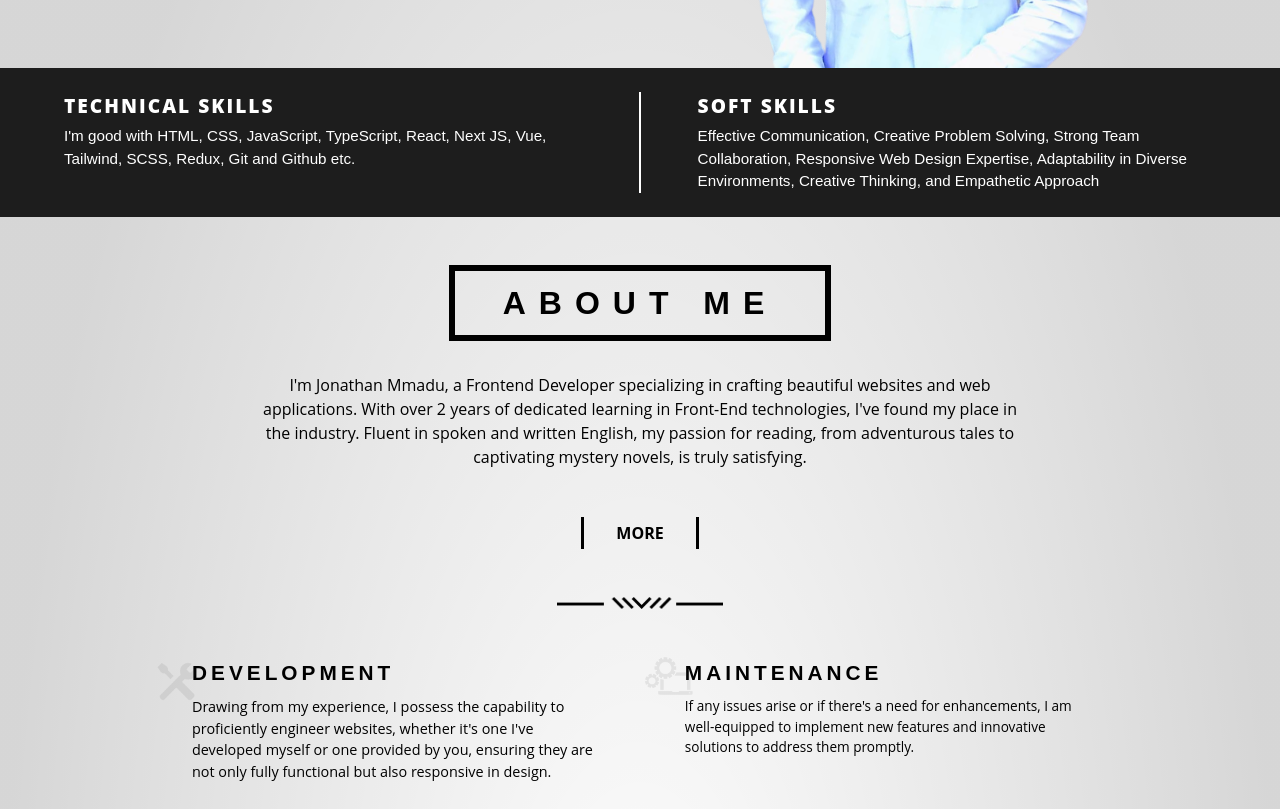
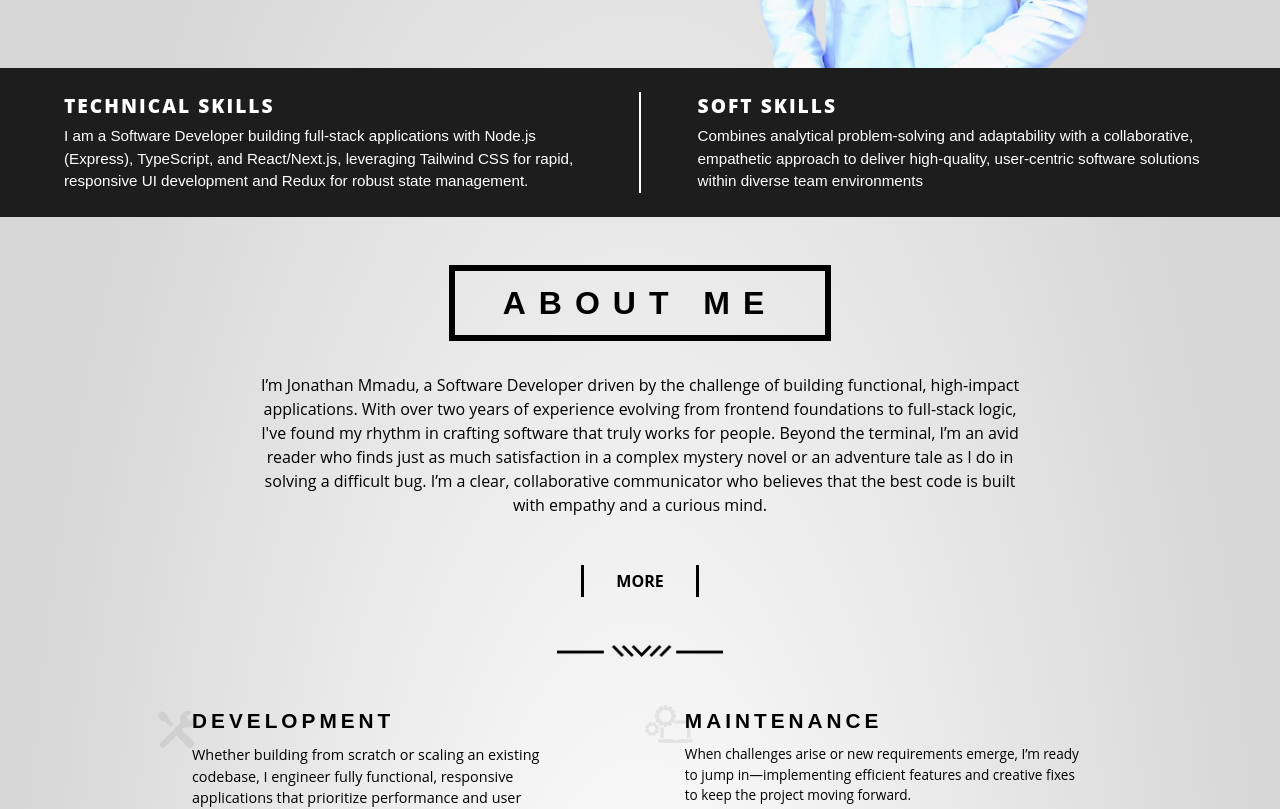
Before and after one commit to Jozz77/JonathanDev, a React (Vite) app: page / in a window 1280 px wide. Shown: the part 540-1349 px from the top of the page. Built offline with nearby package versions, Linux system fonts and the light colour scheme.

Commit message:
feat: add Hero, Work, and About components to homepage and update dependencies

```diff
--- a/src/Homepage/Components/About/About.jsx
+++ b/src/Homepage/Components/About/About.jsx
@@ -36,11 +36,7 @@ export default function About() {
         <Heading text="ABOUT ME" />
       </div>
       <p className=" font-OpenSans text-justify sm:text-center pt-4 md:pt-6 lg:pt-8 font-medium text-[0.85rem] ssm:text-[0.9rem] lg:text-[0.95rem] xl:text-base w-[80%] ssm:w-[70%] md:w-[60%] mx-auto ">
-        I'm Jonathan Mmadu, a Frontend Developer specializing in crafting
-        beautiful websites and web applications. With over 2 years of dedicated
-        learning in Front-End technologies, I've found my place in the industry.
-        Fluent in spoken and written English, my passion for reading, from
-        adventurous tales to captivating mystery novels, is truly satisfying.
+        I’m Jonathan Mmadu, a Software Developer driven by the challenge of building functional, high-impact applications. With over two years of experience evolving from frontend foundations to full-stack logic, I've found my rhythm in crafting software that truly works for people. Beyond the terminal, I’m an avid reader who finds just as much satisfaction in a complex mystery novel or an adventure tale as I do in solving a difficult bug. I’m a clear, collaborative communicator who believes that the best code is built with empathy and a curious mind.
       </p>
       <div className="flex justify-center pt-6 md:pt-8 lg:pt-10 xl:pt-12 ">
         <p className=" border-solid border-black px-6 sm:px-8 py-1 text-[0.85rem] ssm:text-[0.9rem]  lg:text-[0.95rem] xl:text-base font-bold   border-r-[3px] border-l-[3px]   ">
@@ -57,10 +53,7 @@ export default function About() {
             DEVELOPMENT
           </h1>
           <p className=" pt-2 font-OpenSans text-justify sm:text-left text-[0.85rem] md:text-[0.85rem] lg:text-[0.9rem] font-base ">
-            Drawing from my experience, I possess the capability to proficiently
-            engineer websites, whether it's one I've developed myself or one
-            provided by you, ensuring they are not only fully functional but
-            also responsive in design.
+           Whether building from scratch or scaling an existing codebase, I engineer fully functional, responsive applications that prioritize performance and user experience.
           </p>
           <div className=" w-[10%] lg:w-[12%]  absolute top-0 left-[-10%] ">
             <img className=" w-full" src={Dev} alt="" />
@@ -72,9 +65,7 @@ export default function About() {
             MAINTENANCE
           </h1>
           <p className="pt-2 font-OpenSans text-justify sm:text-left text-[0.85rem] md:text-[0.85rem] font-base ">
-            If any issues arise or if there's a need for enhancements, I am
-            well-equipped to implement new features and innovative solutions to
-            address them promptly.
+            When challenges arise or new requirements emerge, I’m ready to jump in—implementing efficient features and creative fixes to keep the project moving forward.
           </p>
           <div className=" w-[10%] lg:w-[12%]  absolute top-0 left-[-10%] ">
             <img className=" w-full" src={Maint} alt="" />
--- a/src/Homepage/Components/Hero.jsx
+++ b/src/Homepage/Components/Hero.jsx
@@ -21,7 +21,7 @@ export default function Hero() {
           <h1>Jonathan Mmadu</h1>
         </div>
         <small className="  text-gray text-[0.8rem] ssm:text-[0.9rem] sm:text-[0.8rem] md:text-[0.9rem] lg:text-[1rem] xl:text-[1.1rem] font-extrabold ">
-          A Frontend Developer
+          A Software Developer
         </small>
         <Link
           to="portfolio"
--- a/src/Homepage/Components/Work.jsx
+++ b/src/Homepage/Components/Work.jsx
@@ -30,8 +30,7 @@ export default function Work() {
           TECHNICAL SKILLS
         </h1>
         <p className=" font-Montserrat pt-1 sm:pt-1 text-[0.8rem] ssm:text-[0.85rem] sm:text-[0.75rem] md:text-[0.85rem]  lg:text1.1rem] xl:text-[0.95rem]">
-          I'm good with HTML, CSS, JavaScript, TypeScript, React, Next JS, Vue, Tailwind, SCSS, Redux, Git and
-          Github etc.
+          I am a Software Developer building full-stack applications with Node.js (Express), TypeScript, and React/Next.js, leveraging Tailwind CSS for rapid, responsive UI development and Redux for robust state management.
         </p>
       </section>
 
@@ -44,9 +43,7 @@ export default function Work() {
           SOFT SKILLS
         </h1>
         <p className=" font-Montserrat pt-1 sm:pt-1 text-[0.8rem] ssm:text-[0.85rem] sm:text-[0.75rem] md:text-[0.85rem]  lg:text-[0.9rem] xl:text-[0.95rem]">
-          Effective Communication, Creative Problem Solving, Strong Team
-          Collaboration, Responsive Web Design Expertise, Adaptability in
-          Diverse Environments, Creative Thinking, and Empathetic Approach
+          Combines analytical problem-solving and adaptability with a collaborative, empathetic approach to deliver high-quality, user-centric software solutions within diverse team environments
         </p>
       </section>
       {/* <section className="mt-4 sm:mt-0 w-full sm:w-[47.5%]  md:w-[45%] ">
```
Also changed, not shown: 1 other file (tests, documents, lock files or other folders).
